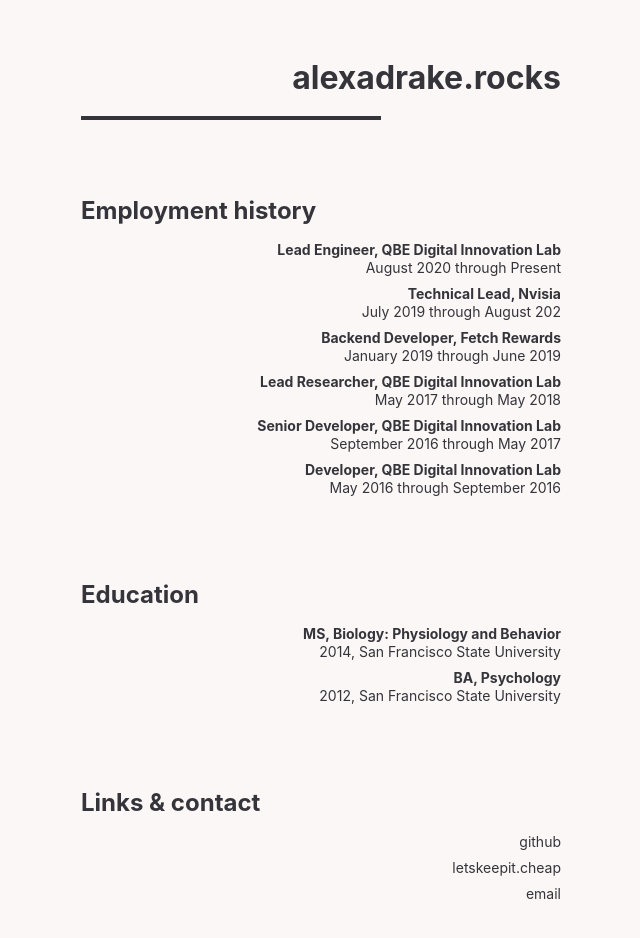
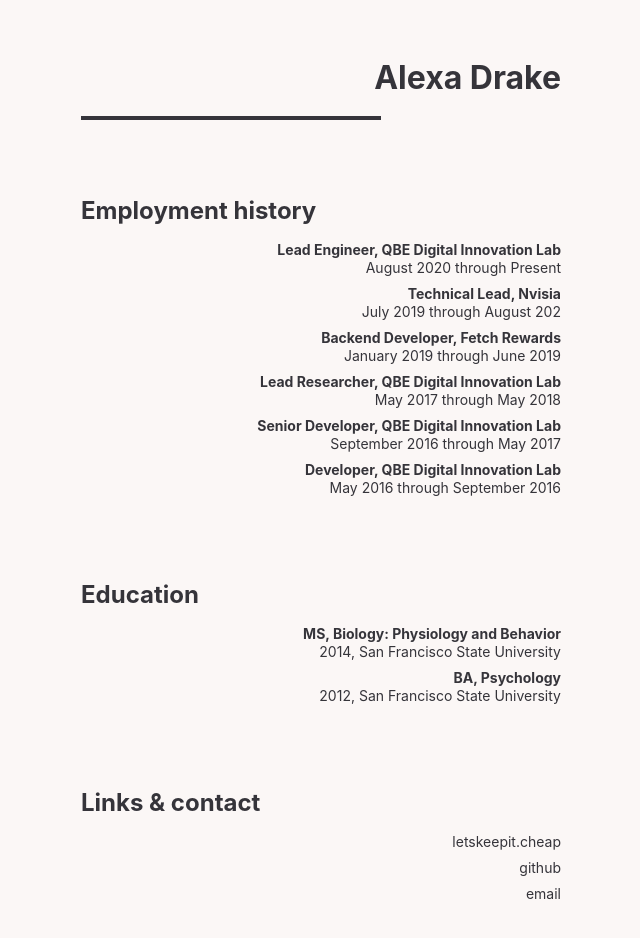
Before and after one commit to lexi-drake/PersonalWebsite, a React (Create React App) app: page / in a window 1280 px wide. Shown: the top 938 px of the page, without its empty margins (119-759 px from the left). Built offline with nearby package versions, Linux system fonts and the light colour scheme.

Commit message:
changed from website name to my name

```diff
--- a/src/pages/Resume.tsx
+++ b/src/pages/Resume.tsx
@@ -28,7 +28,7 @@ const Resume = (props: ResumeProps) => {
     return (
         <Container>
             <Header>
-                <h1>alexadrake.rocks</h1>
+                <h1>Alexa Drake</h1>
             </Header>
             <Section>
                 <h1>Employment history</h1>
@@ -40,8 +40,8 @@ const Resume = (props: ResumeProps) => {
             </Section>
             <Section>
                 <h1>Links & contact</h1>
+                <a href="letskeepit.cheap" target="_blank" rel="noreferrer">letskeepit.cheap</a>
                 <a href="github.com/lexi-drake" target="_blank" rel="noreferrer">github</a>
-                <a href="letskeepit.cheap" target="_blank" rel="noreferrer">letskeepit.cheap</a>
                 <a href="mailto:alexa11drake@gmail.com">email</a>
             </Section>
         </Container>
```
